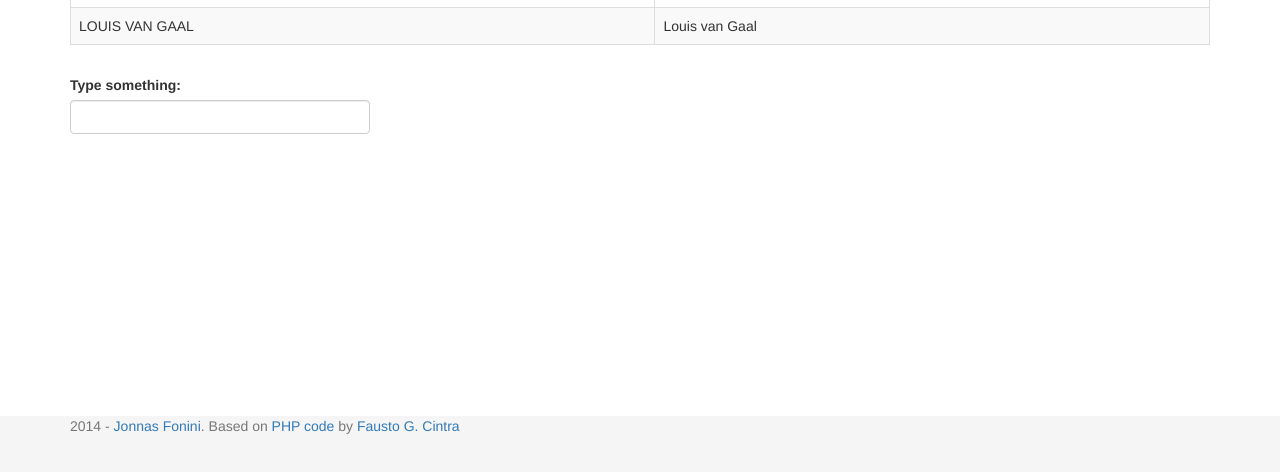
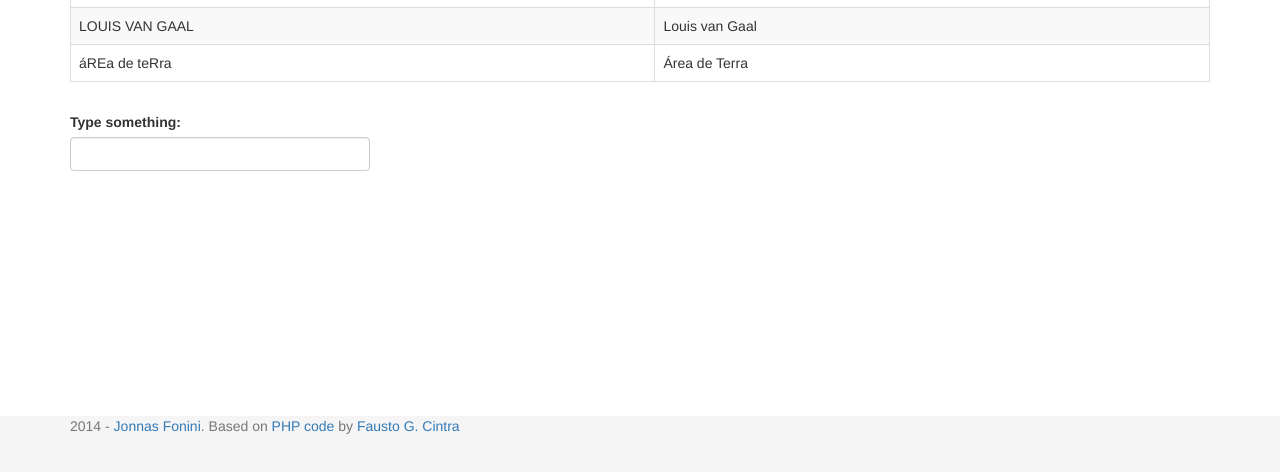
Before and after one commit to fonini/jquery-capitalize, a website: page demo/index.html in a window 1280 px wide. Shown: the part 324-796 px from the top of the page. Drawn offline with nearby package versions, Linux system fonts and the light colour scheme.

Commit message:
Fix for accented chars

```diff
--- a/bower.json
+++ b/bower.json
@@ -1,6 +1,6 @@
 {
   "name": "jquery-capitalize",
-  "version": "1.0.1",
+  "version": "1.0.2",
   "repository": {
     "type": "git",
     "url": "git://github.com/fonini/jquery-capitalize.git"
--- a/capitalize.jquery.json
+++ b/capitalize.jquery.json
@@ -7,7 +7,7 @@
     "capitalization",
     "capitalize"
   ],
-  "version": "1.0.1",
+  "version": "1.0.2",
   "author": {
     "name": "Jonnas Fonini",
     "email": "contato@fonini.net"
--- a/demo/index.html
+++ b/demo/index.html
@@ -77,6 +77,10 @@
 						<td>LOUIS VAN GAAL</td>
 						<td><span class="after">LOUIS VAN GAAL</span></td>
 					</tr>
+					<tr>
+						<td>áREa de teRra</td>
+						<td><span class="after">áREa de teRra</span></td>
+					</tr>
 				</table>
 			</div>
 
--- a/package.json
+++ b/package.json
@@ -1,6 +1,6 @@
 {
   "name": "jquery-capitalize",
-  "version": "1.0.1",
+  "version": "1.0.2",
   "description": "Capitalize proper names (persons, places etc)",
   "main": "src/jquery.validate.js",
   "dependencies": {},
--- a/src/jquery.capitalize.js
+++ b/src/jquery.capitalize.js
@@ -40,7 +40,7 @@
 
       str = str.replace(NN_REGEX_MULTIPLE_SPACES, NN_SPACE);
 
-      str = str.replace(/\w\S*/g, function(txt) {
+      str = str.replace(/[A-Za-z0-9àÀâÂäÄáÁéÉèÈêÊëËìÌîÎïÏòÒôÔöÖùÙûÛüÜçÇ’ñ]*\S*/g, function(txt) {
         return txt.charAt(0).toUpperCase() + txt.substr(1).toLowerCase();
       });
 
```
Also changed, not shown: README.md, dist/jquery.capitalize.min.js.
